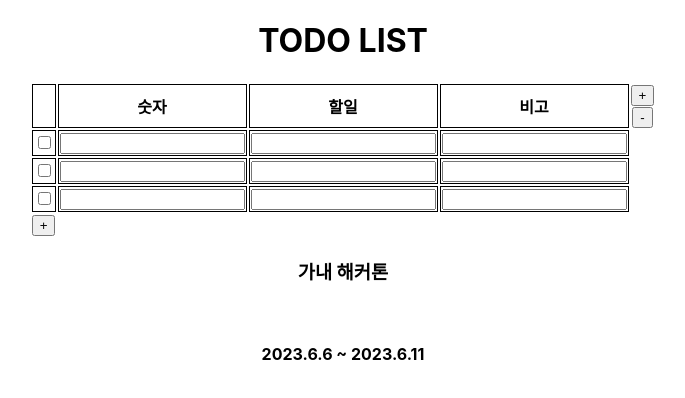
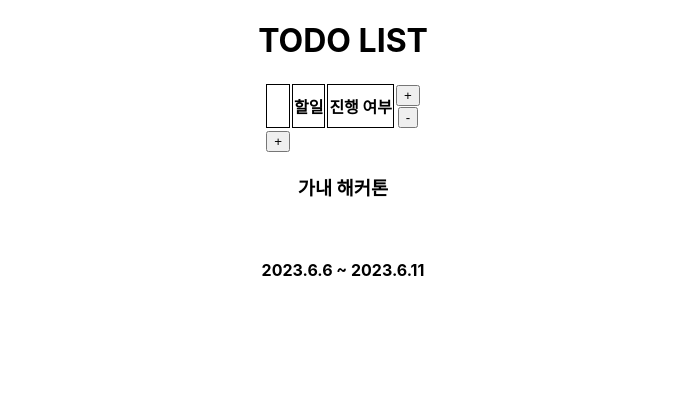
Before and after one commit to LYJr/Home-Hackathon-FE, a React (Create React App) app: page / in a window 1280 px wide. Shown: the top 398 px of the page, without its empty margins (297-982 px from the left). Built offline with nearby package versions, Linux system fonts and the light colour scheme.

Commit message:
테이블 박스 추가 완료

```diff
--- a/src/commponent/Tables/Table.js
+++ b/src/commponent/Tables/Table.js
@@ -1,26 +1,39 @@
 import "./Table.css"
 import { useState } from "react";
+import SelectType from "./TableTypeEnum";
 
 function Table() {
-    const [col, setCol] = useState(["", "숫자", "할일", "비고"]); //열 (가로)
+    const [col, setCol] = useState(["", "할일", "진행 여부"]); //열 (가로)
     const [rowSize, setRowSize] = useState(0); //행 (세로)
+    const [tableBox, setTableBox] = useState([]);
 
     const handleSetCol = (value) => {
         let copy = [...col]
         copy[col.length] = value;
         setCol(copy);
+
+        let copyTableBox = [...tableBox]
+        copyTableBox.forEach(box => {
+            box.push(createTableBox());
+        });
     }
 
     const handleDeleteCol = () => {
         let copy = [...col]
         copy.length = copy.length-1;
         setCol(copy)
+
+        let copyTableBox = [...tableBox]
+        copyTableBox.forEach(box => {
+            box.length = box.length-1;
+        });
     }
 
     const handleSetRowSize = (size) => {
-        let copy = [...col]
-
-        setRowSize(rowSize+size);
+        setRowSize(rowSize + size);
+        tableBox.push(initTableBox(col.length));
+        setTableBox(tableBox);
+        console.log(tableBox);
     }
 
     return (
@@ -40,7 +53,13 @@ function Table() {
                 </div>
             </thead>
             <tbody className="tBody">
-                {initRowTag(col, rowSize)}
+                {tableBox.map((obj) => {
+                    return (
+                        <tr>
+                            {obj}
+                        </tr>
+                    )
+                })}
             </tbody>
                 <div>
                     <button value="row" onClick={() => handleSetRowSize(1)}> + </button>
@@ -50,42 +69,23 @@ function Table() {
     )
 }
 
-function initRowTag(col, rowSize) {
-    console.log(col)
-    console.log("rowSize: "+rowSize)
-    let row = [];
+//하나의 열 생성
+function initTableBox(colSize) {
+    let box = [];
 
-    for (let i = 0; i < rowSize; i++) {
+    for (let i = 0; i < colSize-1; i++) {
+        if(i === 0) {
+            box.push(<td><input type = "checkbox"></input> </td>);
+        }
+        box.push(<td><input type = "text"></input></td>);
 
-        for (let r = 0; r < col.length; r++) {
+    }
+    return box;
+}
 
-        }
-    }
-
-    return (
-        <>
-            <tr>
-                <td><input type = "checkbox"></input> </td>
-                <td><input type = "text"></input> </td>
-                <td><input type = "text"></input> </td>
-                <td><input type = "text" ></input> </td>
-            </tr>
-
-            <tr>
-                <td><input type = "checkbox"></input> </td>
-                <td><input type = "text"></input> </td>
-                <td><input type = "text"></input> </td>
-                <td><input type = "text"></input> </td>
-            </tr>
-
-            <tr>
-                <td><input type = "checkbox"></input> </td>
-                <td><input type = "text"></input> </td>
-                <td><input type = "text"></input> </td>
-                <td><input type = "text"></input> </td>
-            </tr>
-        </>
-    )
+//단일 칸 생성
+function createTableBox() {
+    return <td><input type = "text"></input></td>;
 }
 
 export default Table;
--- /dev/null
+++ b/src/commponent/Tables/TableTypeEnum.js
@@ -0,0 +1,16 @@
+const type = {
+    TEXT : <td><input type = "text"></input></td>,
+    CHACK_BOX : <td><input type = "checkbox"></input></td>
+}
+
+Object.freeze(type);
+
+function SelectType (tableType) {
+    let value = type.TEXT;
+    if(tableType === type.CHACK_BOX.key) {
+        value = type.CHACK_BOX;
+    }
+    return value;
+}
+
+export default SelectType;
```
